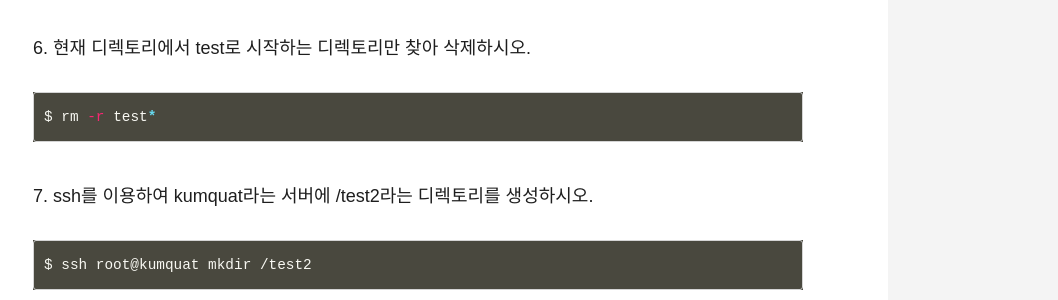
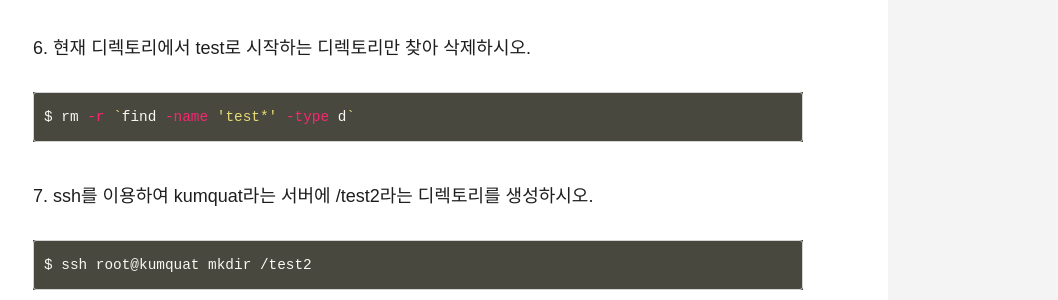
Before and after one commit to ThroughKim/throughkim.github.com, a Jekyll site: the page built from _posts/2017-01-05-linux-13.md, in a window 1280 px wide and 900 px high, scrolled down 1305 px. Shown: the part 151-451 px from the top of the window, without its empty margins (222-1280 px from the left). Built offline with Jekyll 4.4.1, drawn with Linux system fonts in a browser that asks for light colours; some web fonts are replaced.

Commit message:
upload blog

````diff
--- a/_posts/2017-01-05-linux-13.md
+++ b/_posts/2017-01-05-linux-13.md
@@ -45,7 +45,7 @@ $ find ./ -mtime -1
 ### 6. 현재 디렉토리에서 test로 시작하는 디렉토리만 찾아 삭제하시오.
 
 ```bash
-$ rm -r test*
+$ rm -r `find -name 'test*' -type d`
 ```
 
 ### 7. ssh를 이용하여 kumquat라는 서버에 /test2라는 디렉토리를 생성하시오.
````
